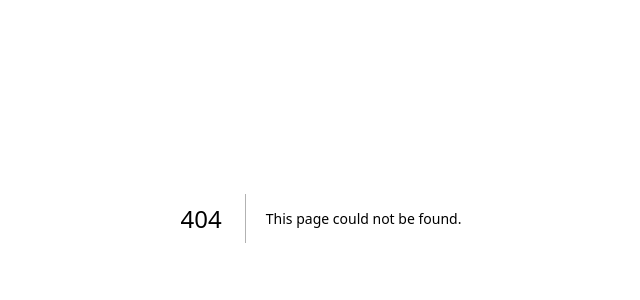
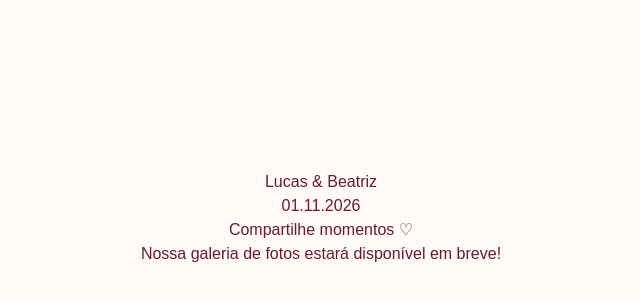
Before and after one commit to beatrizcfortuna/beatrizelucas, a Next.js app: page /fotos in a window 1280 px wide. Before the commit this address had no page. Shown: the part 182-482 px from the top of the page, without its empty margins (319-959 px from the left). Built offline with nearby package versions, Linux system fonts and the light colour scheme.

Commit message:
Create page.tsx

```diff
--- /dev/null
+++ b/app/fotos/page.tsx
@@ -0,0 +1,24 @@
+
+export default function FotosPage() {
+  return (
+    <main
+      style={{
+        minHeight: "100vh",
+        background: "#fffaf7",
+        color: "#681b2b",
+        display: "flex",
+        alignItems: "center",
+        justifyContent: "center",
+        textAlign: "center",
+        padding: "24px"
+      }}
+    >
+      <div>
+        <h1>Lucas &amp; Beatriz</h1>
+        <p>01.11.2026</p>
+        <h2>Compartilhe momentos ♡</h2>
+        <p>Nossa galeria de fotos estará disponível em breve!</p>
+      </div>
+    </main>
+  );
+}
```
